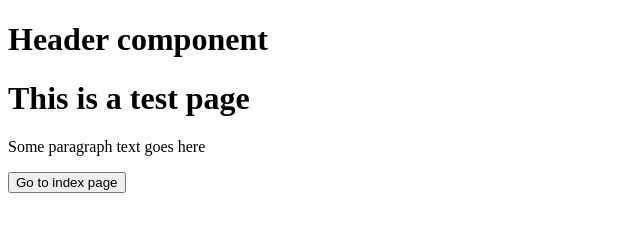
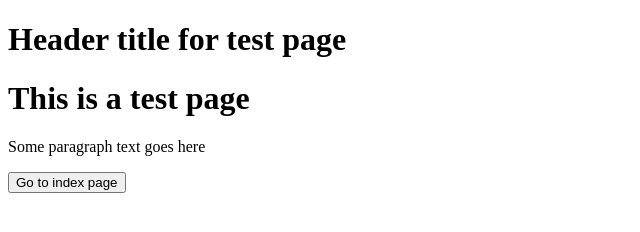
Before and after one commit to svirmi/gatsby-docker-blog, a Gatsby site in the folder blog/: page /test in a window 1280 px wide. Shown: the whole page, without its empty margins (0-640 px from the left). Built offline with nearby package versions, Linux system fonts and the light colour scheme; Gatsby itself is replaced by a stand-in of ours.

Commit message:
props in Header component

```diff
--- a/blog/src/components/header.js
+++ b/blog/src/components/header.js
@@ -1,8 +1,8 @@
 import React from "react";
 
 
-export default () => (
+export default (props) => (
     <div>
-        <h1>Header component</h1>
+        <h1>{props.title}</h1>
     </div>
 )
--- a/blog/src/pages/index.js
+++ b/blog/src/pages/index.js
@@ -4,7 +4,7 @@ import Header from "../components/header";
 
 export default () => (
     <div>
-        <Header/>
+        <Header title="Header of index page" />
         <div>
             <h1>My Gatsby project</h1>
             <Link to="/test/">Navigate to test page</Link>
--- a/blog/src/pages/test.js
+++ b/blog/src/pages/test.js
@@ -5,7 +5,7 @@ import Header from "../components/header";
 
 const Test = () => (
     <div>
-        <Header/>
+        <Header title="Header title for test page" />
         <h1>This is a test page</h1>
         <p>Some paragraph text goes here</p>
         <button onClick={() => navigate("/")}>Go to index page</button>
```
